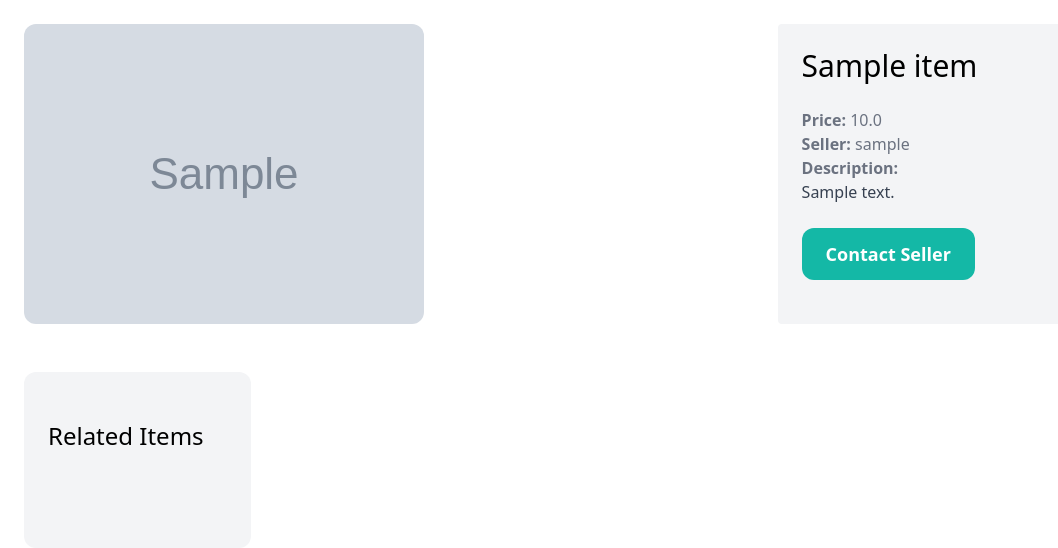
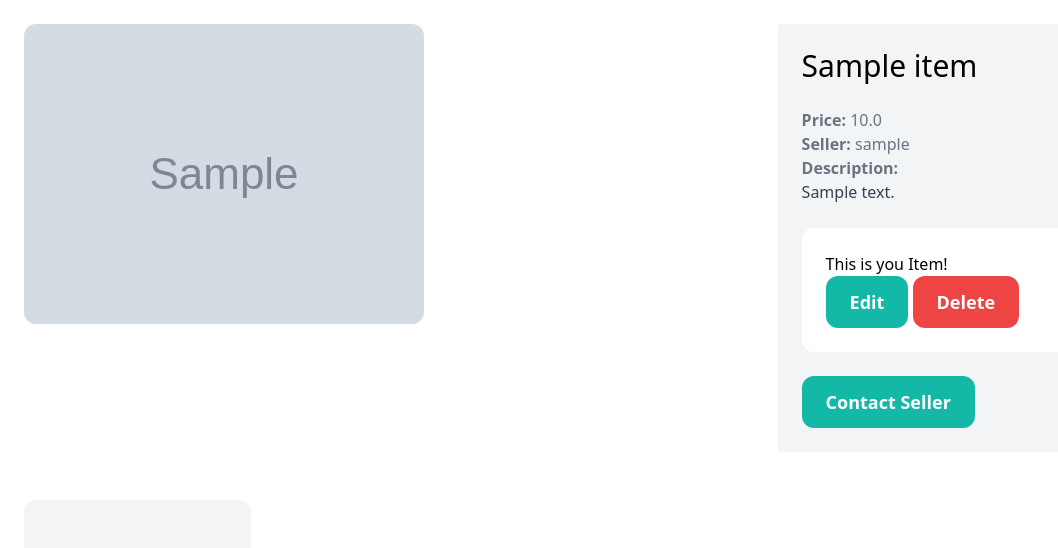
Before and after one commit to Evar-SF27/Swap-Market, a Django app: page /items/1/ in a window 1280 px wide. Shown: the part 77-625 px from the top of the page, without its empty margins (0-1058 px from the left). Run offline with Django 4.2, Linux system fonts and the light colour scheme; a user stored in the database is signed in; tables that the repository leaves empty hold one stand-in row (values such as "Sample post"); grey boxes marked "Sample" are stand-in pictures; some libraries are stand-ins or nearby versions.

Commit message:
deleting items

```diff
--- a/market/dashboard/views.py
+++ b/market/dashboard/views.py
@@ -1,5 +1,5 @@
 from django.contrib.auth.decorators import login_required
-from django.shortcuts import render
+from django.shortcuts import render, get_object_or_404
 from item.models import Item
 
 # Create your views here.
--- a/market/item/templates/item/detail.html
+++ b/market/item/templates/item/detail.html
@@ -21,6 +21,16 @@
                 </p>
             {% endif %}
 
+            {% if request.user == item.created_by %}
+                <div class="mt-6 p-6 bg-white rounded-xl">
+                    <p>This is you Item!</p>
+
+                    <a href="{% url 'item:delete' item.id %}" class="inline-block nt-6 px-6 py-3 text-lg font-semibold bg-teal-500 text-white rounded-xl">Edit</a>
+                    <a href="{% url 'item:delete' item.id %}" class="inline-block nt-6 px-6 py-3 text-lg font-semibold bg-red-500 text-white rounded-xl">Delete</a>
+                </div>
+            {% else %}
+            {% endif %}
+
             <a href="#" class="inline-block mt-6 px-6 py-3 text-lg font-semibold bg-teal-500 text-white rounded-xl hover:bg-teal-700">Contact Seller</a>
         </div>
 
@@ -37,6 +47,7 @@
                                 <h2 class="text-2xl">{{ item.name }}</h2>
                                 <p class="text-gray-500">Price: {{ item.price }}</p>
                             </div>
+
                         </a>
                     </div>
                 {% endfor %}
--- a/market/item/urls.py
+++ b/market/item/urls.py
@@ -5,5 +5,6 @@
 
 urlpatterns = [
     path('new/', views.new, name='new'),
-    path('<int:pk>/', views.detail, name='detail')
+    path('<int:pk>/', views.detail, name='detail'),
+    path('<int:pk>/delete', views.detail, name='delete')
 ]
--- a/market/item/views.py
+++ b/market/item/views.py
@@ -31,3 +31,10 @@
         'form': form,
         'title': 'New Item'
     })
+
+@login_required
+def delete(request, pk):
+    item = get_object_or_404(Item, pk=pk, created_by=request.user)
+    item.delete()
+
+    return redirect('dashboard:index')
```
